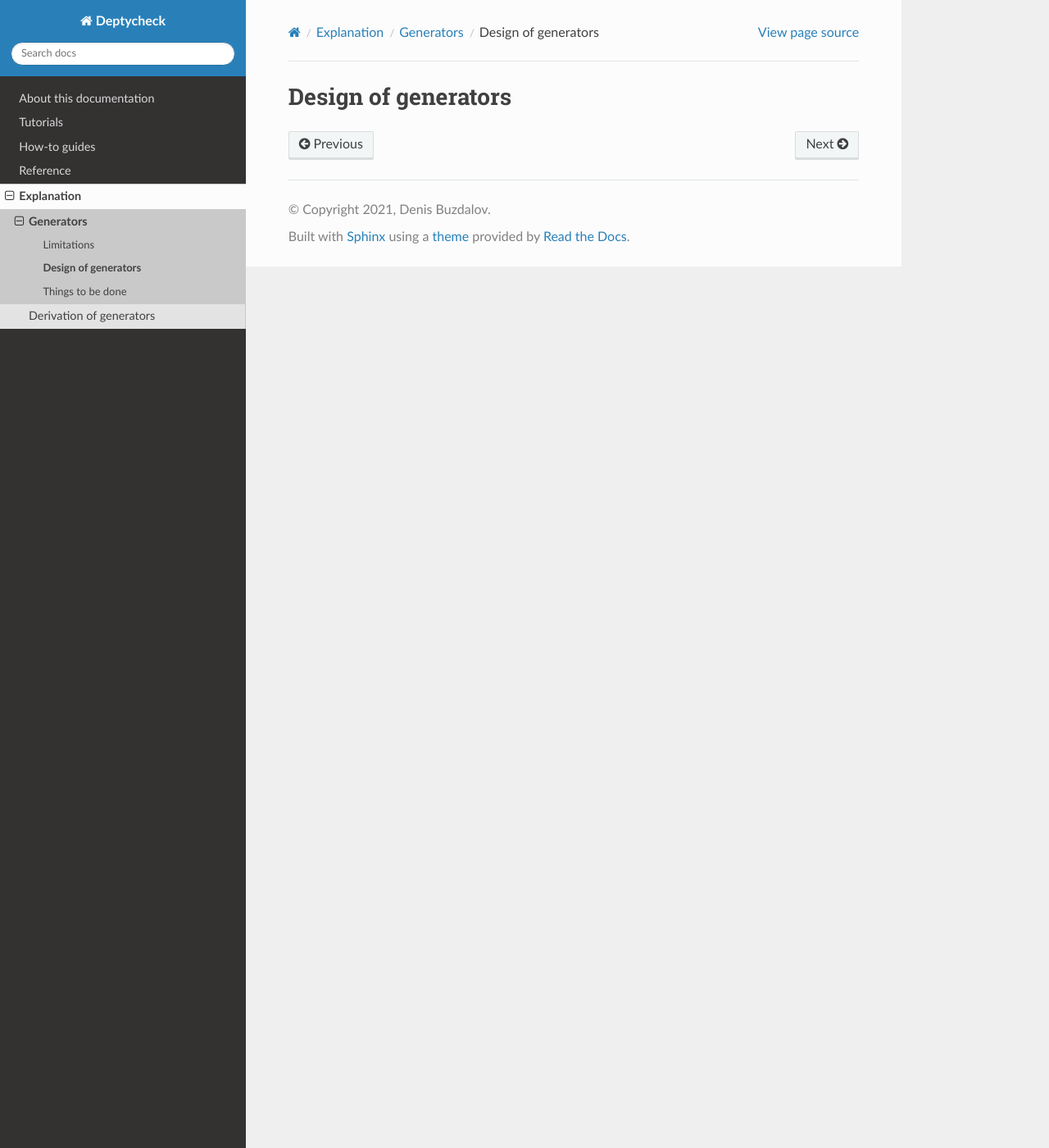
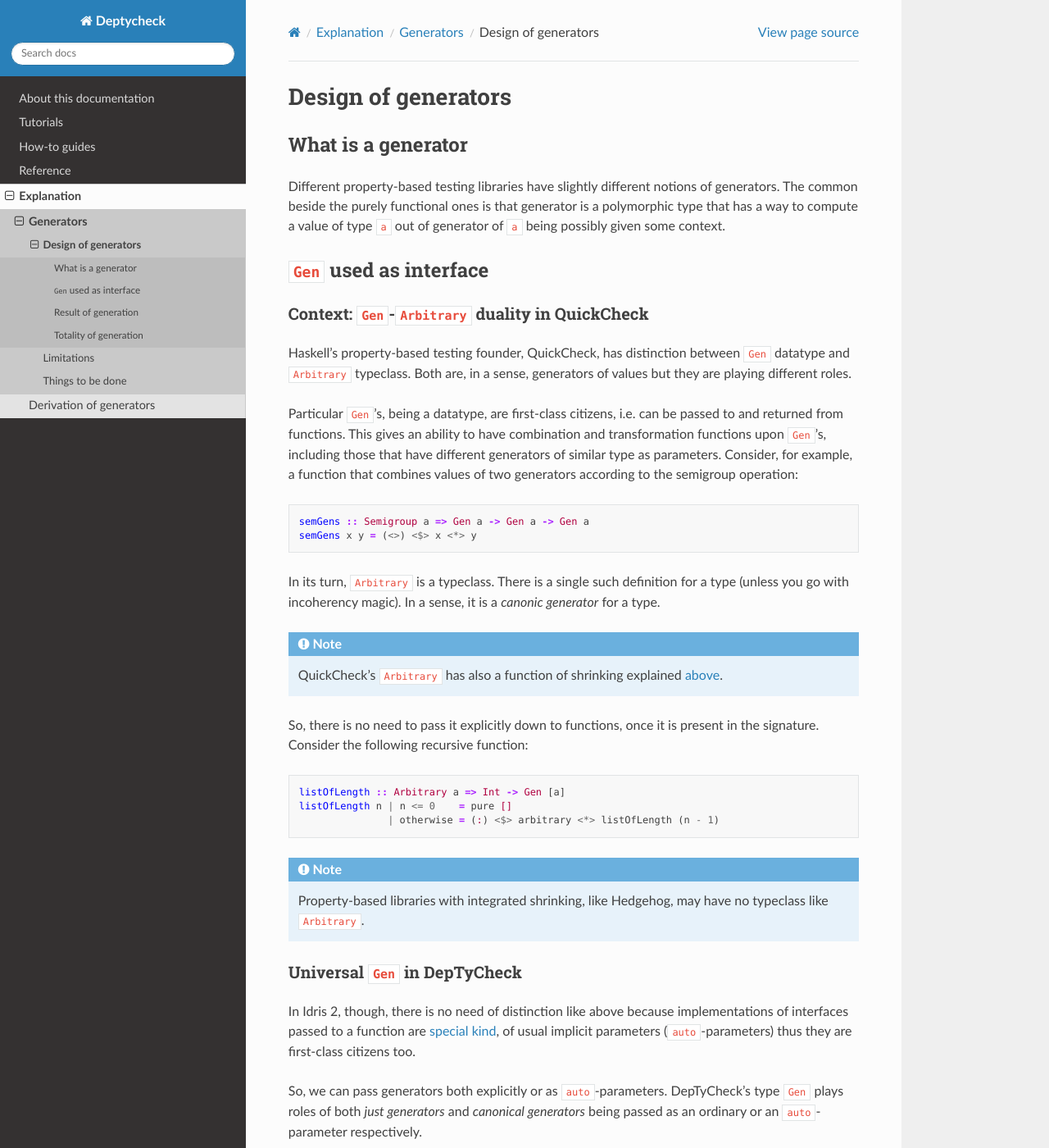
Before and after one commit to buzden/deptycheck, a Sphinx documentation site: the page built from docs/source/explanation/generators/design.md, in a window 1280 px wide and 1400 px high. Shown: the whole window at 82% size. Built offline with Sphinx 7.4.7 and the Read the Docs theme 2.0.0, drawn with Linux system fonts in a browser that asks for light colours; some of the changed text lies outside the part shown.

Commit message:
[ doc ] Add something on the design of generators

````diff
--- a/docs/source/conf.py
+++ b/docs/source/conf.py
@@ -31,6 +31,21 @@ extensions = [
     "myst_parser",
 ]
 
+myst_enable_extensions = [
+    # support for needed constructions
+    "colon_fence",
+    # math support
+    "amsmath",
+    "dollarmath",
+    # fancy lists
+    "deflist",
+    "fieldlist",
+    "tasklist",
+    # automatic characters
+    "replacements",
+    "smartquotes",
+]
+
 # Add any paths that contain templates here, relative to this directory.
 templates_path = ["_templates"]
 
--- a/docs/source/explanation/derivation/index.rst
+++ b/docs/source/explanation/derivation/index.rst
@@ -9,6 +9,6 @@ It may contain information about design decisions, alternatives, context and rel
   :caption: Contents
   :maxdepth: 2
 
+  design
   limitations
-  design
   tbd
--- /dev/null
+++ b/docs/source/explanation/generators/design.md
@@ -0,0 +1,91 @@
+<!-- idris
+import Data.Vect
+
+import Test.DepTyCheck.Gen
+-->
+
+# Design of generators
+
+(sect-gen-general-design)=
+
+## What is a generator
+
+Different property-based testing libraries have slightly different notions of generators.
+The common beside the purely functional ones is that generator is a polymorphic type that
+has a way to compute a value of type `a` out of generator of `a` being possibly given some context.
+
+% Generator on very high level of abstraction is a calculation of a value (or values) of some particular type in particular context.
+
+% comparison to the design of QuickCheck and Hedgehog
+% (in particular, in shrinking)
+
+## `Gen` used as interface
+
+### Context: `Gen`-`Arbitrary` duality in QuickCheck
+
+Haskell's property-based testing founder, QuickCheck, has distinction between `Gen` datatype and `Arbitrary` typeclass.
+Both are, in a sense, generators of values but they are playing different roles.
+
+Particular `Gen`'s, being a datatype, are first-class citizens, i.e. can be passed to and returned from functions.
+This gives an ability to have combination and transformation functions upon `Gen`'s,
+including those that have different generators of similar type as parameters.
+Consider, for example, a function that combines values of two generators according to the semigroup operation:
+
+```haskell
+semGens :: Semigroup a => Gen a -> Gen a -> Gen a
+semGens x y = (<>) <$> x <*> y
+```
+
+In its turn, `Arbitrary` is a typeclass.
+There is a single such definition for a type (unless you go with incoherency magic).
+In a sense, it is a *canonic generator* for a type.
+:::{note} QuickCheck's `Arbitrary` has also a function of shrinking explained [above](sect-gen-general-design).
+:::
+So, there is no need to pass it explicitly down to functions, once it is present in the signature.
+Consider the following recursive function:
+
+```haskell
+listOfLength :: Arbitrary a => Int -> Gen [a]
+listOfLength n | n <= 0    = pure []
+               | otherwise = (:) <$> arbitrary <*> listOfLength (n - 1)
+```
+
+:::{note} Property-based libraries with integrated shrinking, like Hedgehog, may have no typeclass like `Arbitrary`.
+:::
+
+### Universal `Gen` in DepTyCheck
+
+In Idris 2, though, there is no need of distinction like above because implementations of interfaces passed to a function are
+[special kind](https://idris2.readthedocs.io/en/latest/updates/updates.html#auto-implicits-and-interfaces),
+of usual implicit parameters (`auto`-parameters) thus they are first-class citizens too.
+
+So, we can pass generators both explicitly or as `auto`-parameters.
+DepTyCheck's type `Gen` plays roles of both *just generators* and *canonical generators* being passed as
+an ordinary or an `auto`-parameter respectively.
+
+Consider functions, analogues to above QuickCheck-based ones, but using DepTyCheck:
+
+```idris
+semGens : Semigroup a => Gen a -> Gen a -> Gen a
+semGens x y = [| x <+> y |]
+
+listOfLength : (genA : Gen a) => Nat -> Gen (List a)
+listOfLength Z     = pure []
+listOfLength (S n) = [| genA :: listOfLength n |]
+```
+
+<!-- idris
+vectOfLength : (genA : Gen a) => (n : Nat) -> Gen (Vect n a)
+vectOfLength Z     = pure []
+vectOfLength (S n) = [| genA :: vectOfLength n |]
+-->
+
+## Result of generation
+
+% ability to index possible generated values
+
+% close values (until shuffled) are likely to be similar (but still different)
+
+## Totality of generation
+
+% finiteness of generators
--- a/docs/source/explanation/generators/index.rst
+++ b/docs/source/explanation/generators/index.rst
@@ -9,6 +9,6 @@ It may contain information about design decisions, alternatives, context and rel
   :caption: Contents
   :maxdepth: 2
 
+  design
   limitations
-  design
   tbd
````
Also changed, not shown: docs/source/explanation/generators/design.rst (deleted, +0 -14 lines), 2 other files.
